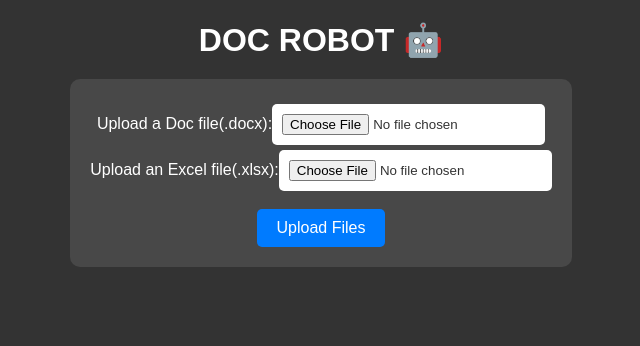
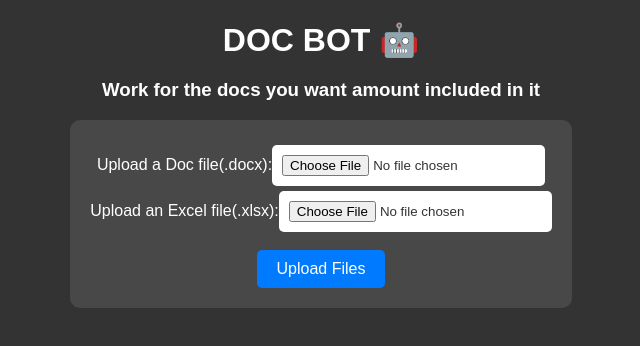
Before and after one commit to Creatorjason/doc_robot_ui, a React (Create React App) app: page / in a window 1280 px wide. Shown: the top 346 px of the page, without its empty margins (319-959 px from the left). Built offline with nearby package versions, Linux system fonts and the light colour scheme.

Commit message:
feat: modified user interface

```diff
--- a/src/App.js
+++ b/src/App.js
@@ -42,12 +42,17 @@ function App() {
   }
   return (
     <div className="App">
-       <h1>DOC ROBOT 🤖</h1>
-    <form action="https://doc-bot-service.onrender.com/upload/" method="post" encType="multipart/form-data" id="fileUploadForm">
+       <h1>DOC BOT 🤖</h1>
+       <h3>Work for the docs you want amount included in it</h3>
+    <form action="https://doc-amount-server.onrender.com/upload/" method="post" encType="multipart/form-data" id="fileUploadForm">
         <div>
             <label htmlFor="docxFile">Upload a Doc file(.docx):</label>
             <input type="file" id="docxFile" name="docx_file" accept=".docx" required/>
         </div>
+        {/* <div>
+            <label htmlFor="docxFile">Upload a Doc file, this template is for no amount(.docx):</label>
+            <input type="file" id="docxFile" name="docx_file" accept=".docx" required/>
+        </div> */}
         <div>
             <label htmlFor="xlsxFile">Upload an Excel file(.xlsx):</label>
             <input type="file" id="xlsxFile" name="xlsx_file" accept=".xlsx" required/>
```
